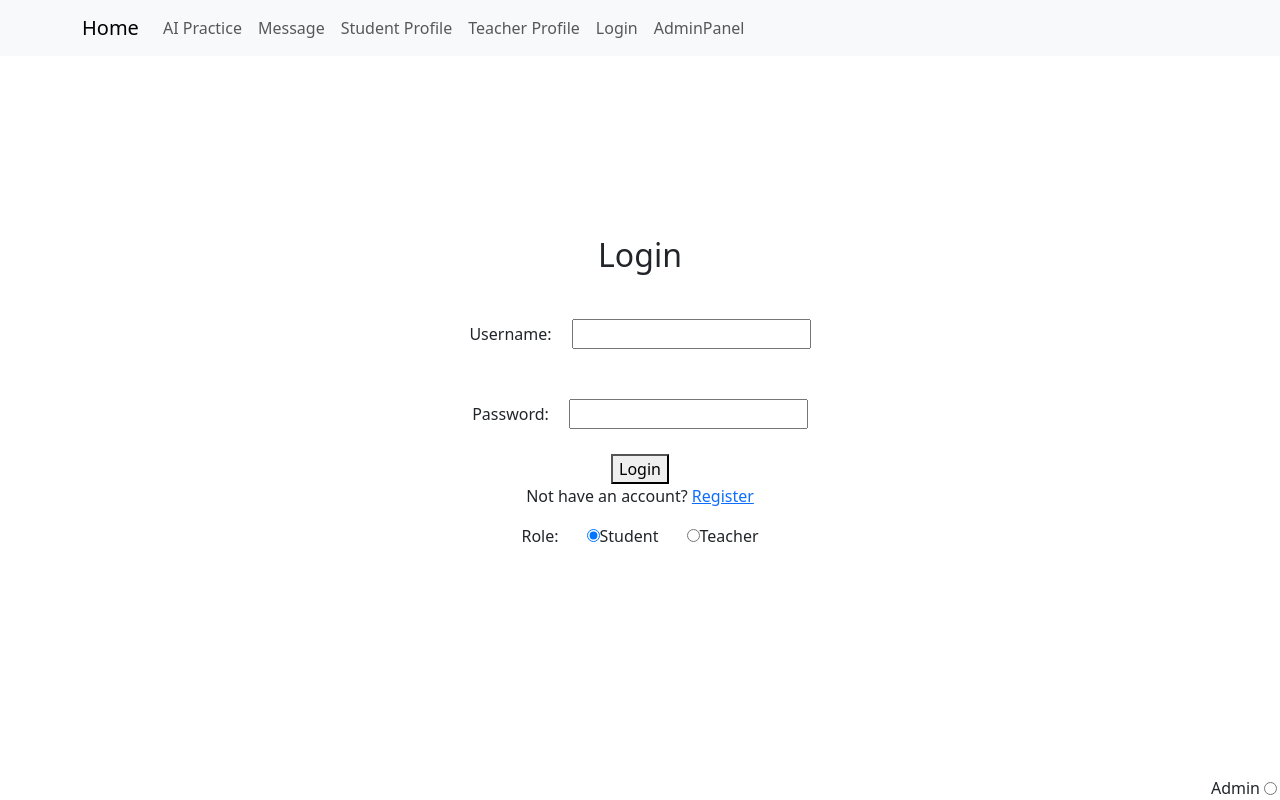
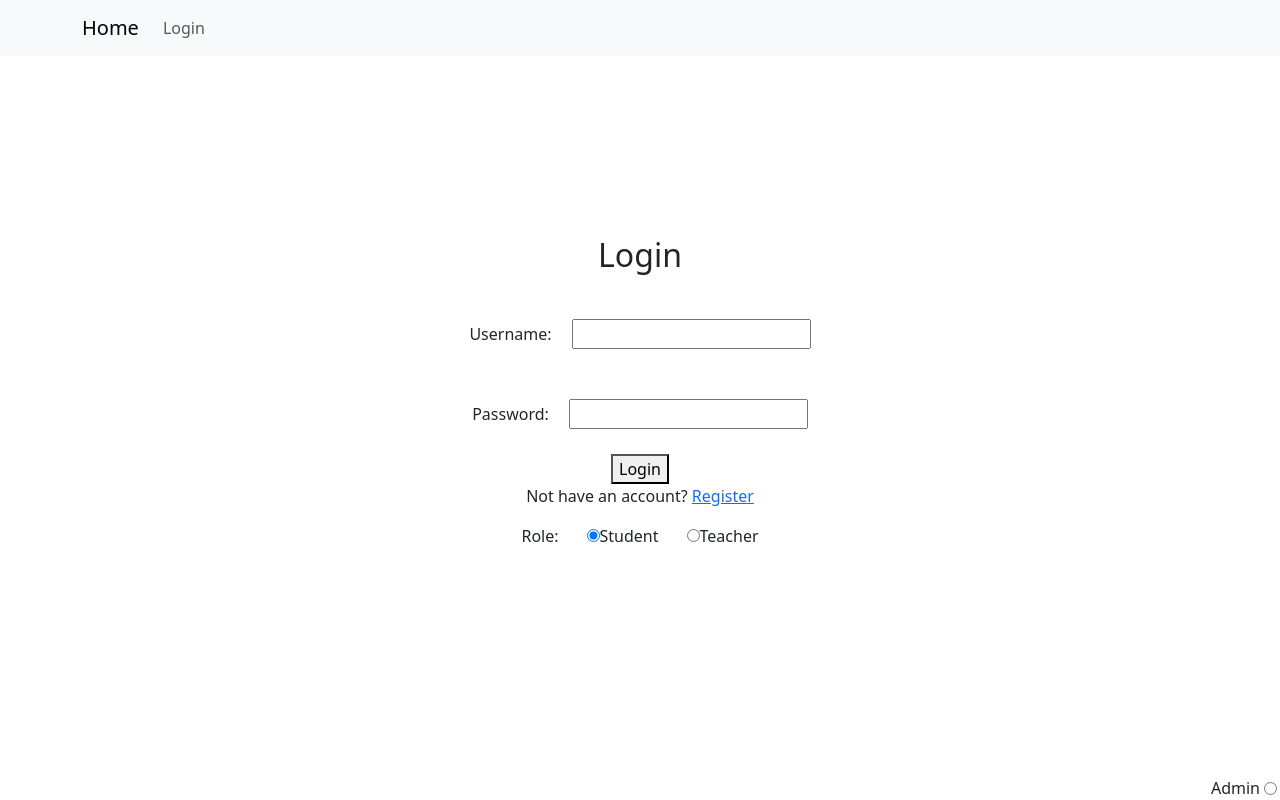
Before and after one commit to 11shiyu/5620_SmartEDHub, a React (Create React App) app in the folder smarthub/: page /Login in a window 1280 px wide. Built offline with nearby package versions, Linux system fonts and the light colour scheme.

Commit message:
fix log page and set navi bar according to role

```diff
--- a/smarthub/src/App.js
+++ b/smarthub/src/App.js
@@ -1,6 +1,10 @@
 import React from 'react';
 import { BrowserRouter as Router, Route, Routes } from 'react-router-dom';
 import './App.css';
+import { useNavigate } from 'react-router-dom';
+import NavigateContext from './components/NavigateContext';
+import { Navigate } from 'react-router-dom';
+
 import NavigationBar from './components/NavigationBar';
 
 import Home from './containers/Home';
@@ -25,7 +29,9 @@ function App() {
       <div className="App">
         <NavigationBar />
         <Routes>
-          <Route path="/" element={<Home />} />
+          <Route path="/" element={<Navigate to="/Login" replace />} />
+
+          <Route path="/Home" element={<Home />} />
           <Route path="/Message" element={<Message />} />
           <Route path="/AIPractice" element={<AIPractice />} />
           <Route path="/ProfileStudent" element={<ProfileStudent />} />
@@ -35,7 +41,7 @@ function App() {
           <Route path="/CreateAssignment" element={<CreateAssignment />} />
           <Route path="/Grading" element={<Grading />} />
           <Route path="/ClassManagement" element={<ClassManagement />} />
-          <Route path="/Login" element={<Login />} />
+          <Route path="/Login" element={<LoginWithNavigate />} />
           <Route path="/Register" element={<Register />} />
           <Route path="/GenerateAssign" element={<GenerateAssign />} />
           <Route path="/Announcement" element={<Announcement />} />
@@ -46,4 +52,13 @@ function App() {
   );
 }
 
+function LoginWithNavigate() {
+  const navigate = useNavigate();
+  return (
+    <NavigateContext.Provider value={navigate}>
+      <Login />
+    </NavigateContext.Provider>
+  );
+}
+
 export default App;
--- /dev/null
+++ b/smarthub/src/components/NavigateContext.js
@@ -0,0 +1,3 @@
+import React from 'react';
+const NavigateContext = React.createContext();
+export default NavigateContext;
--- a/smarthub/src/components/NavigationBar.js
+++ b/smarthub/src/components/NavigationBar.js
@@ -1,12 +1,20 @@
-import React, {useState} from 'react';
+import React, { useState } from 'react';
 import { Navbar, Nav, Container } from 'react-bootstrap';
-import { Link } from 'react-router-dom';
+import { Link, useNavigate } from 'react-router-dom';
 
 
-//const teacherDetail = JSON.parse(sessionStorage.getItem('teacherInfo'));
-//const studentDetail = JSON.parse(sessionStorage.getItem('studentInfo'));
+
 
 const NavigationBar = () => {
+    const userRole = sessionStorage.getItem('role');  // 获取用户角色
+    const navigate = useNavigate();
+    console.log("user role:", userRole);
+
+    const handleLogout = () => {
+        sessionStorage.clear();  // 清除session
+        navigate('/Login');  // 将用户重定向到登录页面
+    };
+
     return (
         <Navbar expand="lg" className="bg-body-tertiary">
             <Container>
@@ -14,7 +22,7 @@ const NavigationBar = () => {
                 <Navbar.Toggle aria-controls="basic-navbar-nav" />
                 <Navbar.Collapse id="basic-navbar-nav">
                     <Nav className="me-auto">
-                        {/* {isLoggedInState && studentDetail && (
+                        {userRole === '1' && (
                             <>
                                 <Nav.Link as={Link} to="/AIPractice">AI Practice</Nav.Link>
                                 <Nav.Link as={Link} to="/Message">Message</Nav.Link>
@@ -22,22 +30,26 @@ const NavigationBar = () => {
                             </>
                         )}
 
-                        {isLoggedInState && teacherDetail && (
+                        {userRole === '2' && (
                             <>
                                 <Nav.Link as={Link} to="/AIPractice">AI Practice</Nav.Link>
                                 <Nav.Link as={Link} to="/ProfileTeacher">Teacher Profile</Nav.Link>
                             </>
                         )}
 
-                        {!isLoggedInState && (
+                        {userRole === '3' && (
+                            <>
+                                <Nav.Link as={Link} to="/AdminPanel">AdminPanel</Nav.Link>
+                            </>
+                        )}
+                        {!userRole && (
                             <Nav.Link as={Link} to="/Login">Login</Nav.Link>
-                        )} */}
-                        <Nav.Link as={Link} to="/AIPractice">AI Practice</Nav.Link>
-                        <Nav.Link as={Link} to="/Message">Message</Nav.Link>
-                        <Nav.Link as={Link} to="/ProfileStudent">Student Profile</Nav.Link>
-                        <Nav.Link as={Link} to="/ProfileTeacher">Teacher Profile</Nav.Link>
-                        <Nav.Link as={Link} to="/Login">Login</Nav.Link>
-                        <Nav.Link as={Link} to="/AdminPanel">AdminPanel</Nav.Link>
+                        )}
+                        {userRole && (
+                            <Nav className="ms-auto">  {/* 使用ms-auto将Logout按钮推到右边 */}
+                                <Nav.Link onClick={handleLogout}>Logout</Nav.Link>
+                            </Nav>
+                        )}
                     </Nav>
                 </Navbar.Collapse>
             </Container>
--- a/smarthub/src/containers/Login.js
+++ b/smarthub/src/containers/Login.js
@@ -1,9 +1,10 @@
 import React, { Component, useState } from 'react';
-import { Link } from 'react-router-dom';
-//import { useHistory } from 'react-router-dom';
-//import axios from '../axiosConfig';
+import { Link, useNavigate } from 'react-router-dom';
+import NavigateContext from '../components/NavigateContext';
 
 class Login extends Component {
+  static contextType = NavigateContext;
+
   constructor(props) {
     super(props);
     this.state = {
@@ -41,6 +42,7 @@ class Login extends Component {
 
   handleLogin = () => {
 
+
     const { username, password } = this.state;
     if (username === '' || password === '') {
         this.showNotification('Please input all the information!')
@@ -74,8 +76,9 @@ class Login extends Component {
             .then(data => {
               console.log('studentInfo:', data);
               sessionStorage.setItem("studentInfo", JSON.stringify(data));
-              // const history = useHistory();
-              // history.push('/Home');
+              // const navigate = useNavigate();
+              // navigate('/Home');
+              this.context('/Home');
             })
             .catch(error => {
               console.error('获取学生信息请求失败', error);
```
